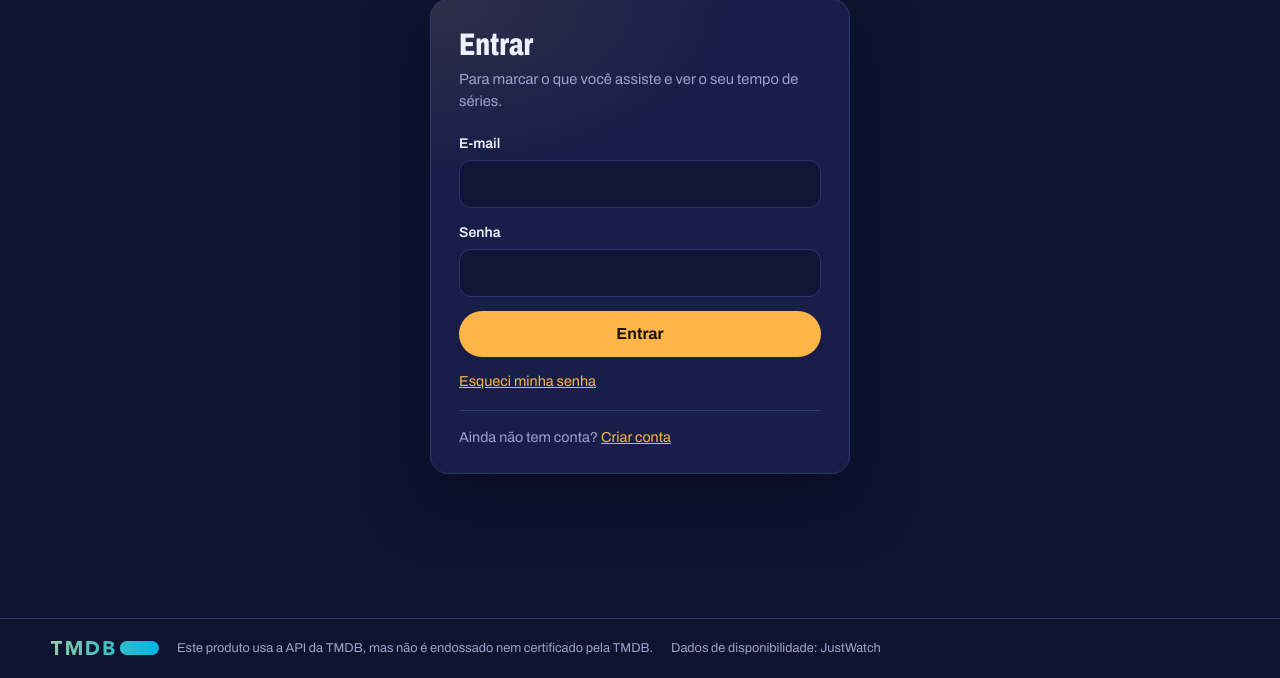
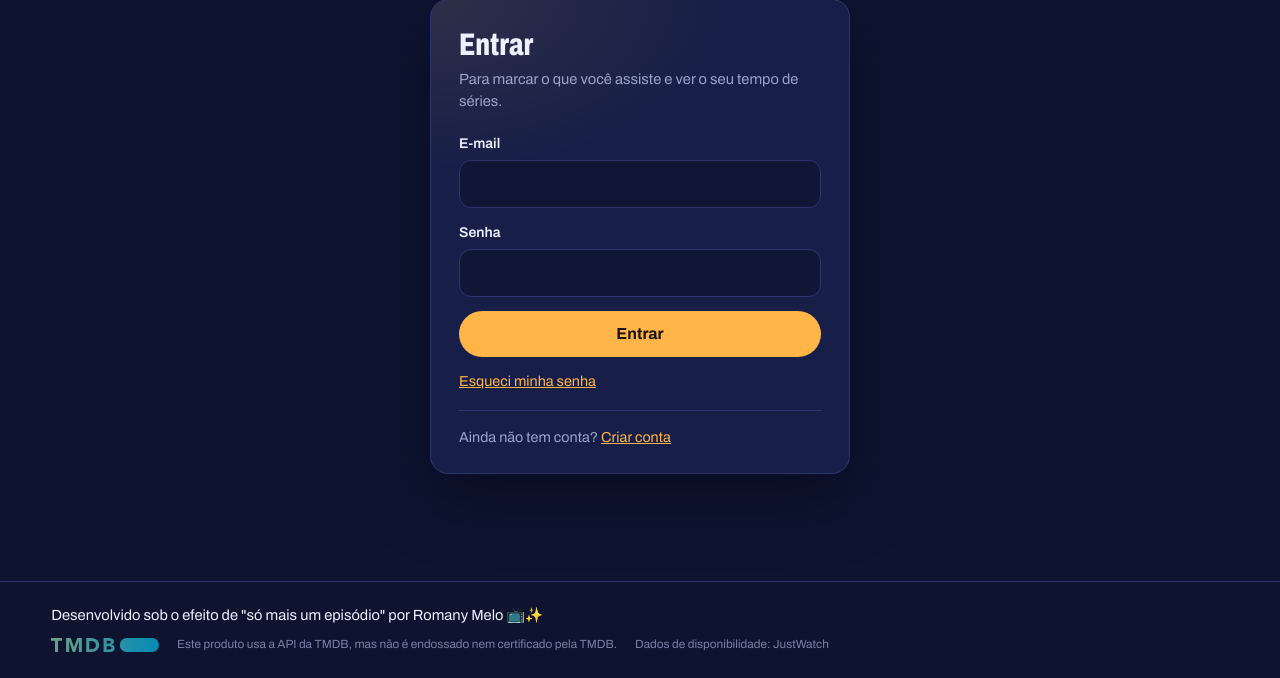
Before and after one commit to romanymelo/ondeparei, a FastAPI app: page /entrar in a window 1280 px wide. Shown: the part 122-800 px from the top of the page. Run offline with FastAPI, Linux system fonts and the light colour scheme; parts of the project's set-up code (start-up, migrations or seed data) failed here and were passed over.

Commit message:
feat: assinatura no rodapé, mantendo a atribuição exigida da TMDB e do JustWatch
Co-Authored-By: Claude Opus 5.5 <noreply@anthropic.com>

```diff
--- a/app/static/style.css
+++ b/app/static/style.css
@@ -531,16 +531,16 @@ select.seletor {
 
 /* ===== Rodapé e erros ===== */
 .rodape {
-  display: flex;
-  flex-wrap: wrap;
-  align-items: center;
-  gap: 6px 18px;
-  padding: 20px var(--margem);
+  display: grid;
+  gap: 10px;
+  padding: 22px var(--margem) 24px;
   border-top: 1px solid var(--fio);
   color: var(--nevoa);
   font-size: var(--t-0);
 }
 .rodape p { margin: 0; }
+.rodape-assinatura { color: var(--tela); font-size: 0.92rem; }
+.rodape-creditos { display: flex; flex-wrap: wrap; align-items: center; gap: 6px 18px; opacity: 0.75; font-size: 0.74rem; }
 .tmdb-logo { width: auto; height: 14px; }
 
 .erro { max-width: 560px; margin: 80px auto; padding: 0 var(--margem); text-align: center; }
--- a/app/templates/base.html
+++ b/app/templates/base.html
@@ -60,9 +60,12 @@
   </main>
 
   <footer class="rodape">
-    <img src="/static/tmdb-logo.svg" alt="TMDB" class="tmdb-logo" width="120" height="16">
-    <p>Este produto usa a API da TMDB, mas não é endossado nem certificado pela TMDB.</p>
-    <p>Dados de disponibilidade: JustWatch</p>
+    <p class="rodape-assinatura">Desenvolvido sob o efeito de "só mais um episódio" por Romany Melo 📺✨</p>
+    <div class="rodape-creditos">
+      <img src="/static/tmdb-logo.svg" alt="TMDB" class="tmdb-logo" width="120" height="16">
+      <p>Este produto usa a API da TMDB, mas não é endossado nem certificado pela TMDB.</p>
+      <p>Dados de disponibilidade: JustWatch</p>
+    </div>
   </footer>
 </body>
 </html>
```
Also changed, not shown: tests/test_app.py (+6 -0 lines).
